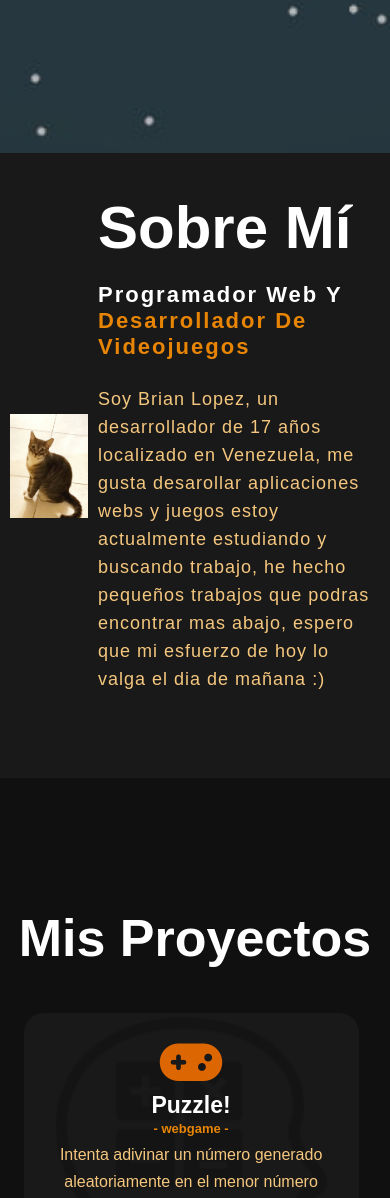
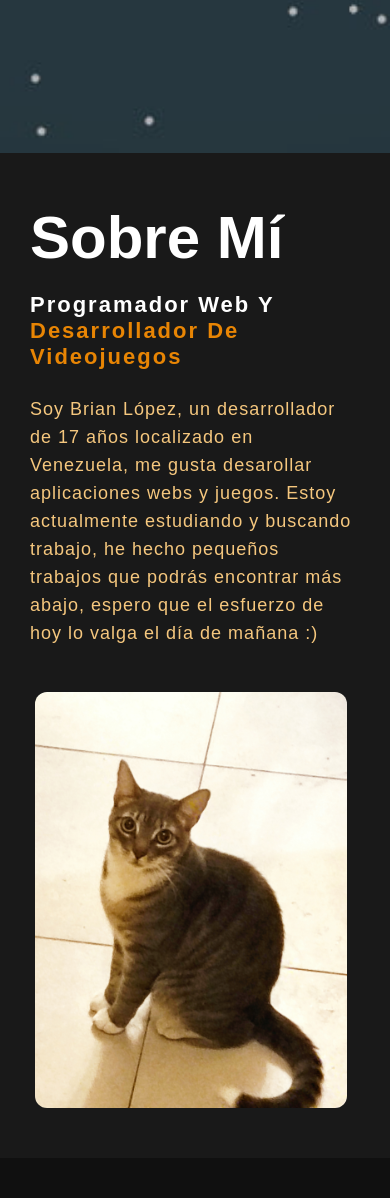
Before and after one commit to elbriant/elbriant.github.io, a PHP site: page / in a window 390 px wide. Shown: the part 1931-3129 px from the top of the page. Run offline with PHP 8.4, Linux system fonts and the light colour scheme; some libraries are stand-ins or nearby versions; grey boxes are pictures that could not be loaded.

Commit message:
almost done

```diff
--- a/index.html
+++ b/index.html
@@ -42,8 +42,7 @@
             <div class="about-text">
                 <h2>Sobre mí</h2>
                 <h5>Programador web y <span>desarrollador de videojuegos</span></h5>
-                <p>Soy Brian Lopez, un desarrollador de 17 años localizado en Venezuela, me gusta desarollar aplicaciones webs y juegos
-                    estoy actualmente estudiando y buscando trabajo, he hecho pequeños trabajos que podras encontrar mas abajo, espero que mi esfuerzo de hoy lo valga el dia de mañana :)
+                <p>Soy Brian López, un desarrollador de 17 años localizado en Venezuela, me gusta desarollar aplicaciones webs y juegos. Estoy actualmente estudiando y buscando trabajo, he hecho pequeños trabajos que podrás encontrar más abajo, espero que el esfuerzo de hoy lo valga el día de mañana :)
                 </p>
             </div>
         </div>
@@ -62,7 +61,7 @@
                 <h5>Puzzle!</h5>
                 <h6>- webgame -</h6>
                 <div class="pra">
-                    <p>Intenta adivinar un número generado aleatoriamente en el menor número de intentos posible</p>
+                    <p>Intenta adivinar un número generado aleatoriamente en el menor número de intentos posible.</p>
                     <p style="text-align: center;"><a href="./proyects/jueguito/index.html" class="button">¡Jugar!</a></p>
                 </div>
             </div>
@@ -73,7 +72,7 @@
                 <h5>The door</h5>
                 <h6>- webgame -</h6>
                 <div class="pra">
-                    <p>Un juego interactivo donde tendrás que pasar por puertas que te llevaran a diferentes lugares sin saber cual será tu destino...</p>
+                    <p>Un juego interactivo donde tendrás que pasar por puertas que te llevarán a diferentes lugares sin saber cual será tu destino...</p>
                     <p style="text-align: center;"><a href="./proyects/The door/index_construct.html" class="button">¡Jugar!</a></p>
                 </div>
             </div>
@@ -84,7 +83,7 @@
                 <h5>Gomitas</h5>
                 <h6>- webgame -</h6>
                 <div class="pra">
-                    <p>Un test online para saber que tipo de gomita dulce eres según tu personalidad</p>
+                    <p>Un test online para saber que tipo de gomita dulce eres según tu personalidad.</p>
                     <p style="text-align: center;"><a href="./proyects/gomitas/index.html" class="button">¡Jugar!</a></p>
                 </div>
             </div>
@@ -121,14 +120,14 @@
     <div class="bgdiv"><video controls="false" disablePictureInPicture autoplay muted loop id="bgcontactme" src="./resources/bg3.mp4"></video></div>
     <div class="contact-me" id="contact-me">
         <p>¡Permiteme crear algo para ti!</p>
-        <a href="contactme.html" class="button-two">Contratame</a>
+        <a href="contactme.html" class="button-two">Contactarse</a>
         <a href="https://www.pexels.com/video/person-encoding-in-a-computer-2278095/" id="credits">Video by Joseph Redfield</a>
     </div>
 
     <!------ footer start ------>
     <footer>
         <p>Brian Lopez</p>
-        <p>Quiero plata</p>
+        <p>Tu mejor elección</p>
         <div class="social">
             <a href="https://www.facebook.com/elbriant14"><i class="fa-brands fa-facebook"></i></a>
             <a href="https://twitter.com/elbriantdev"><i class="fa-brands fa-twitter"></i></a>
--- a/style.css
+++ b/style.css
@@ -3,6 +3,7 @@
     margin: 0;
     font-family: 'Josefin Sans', sans-serif;
     box-sizing: border-box;
+    /* outline: #f00 solid 1px; */
 }
 :root {
     --orange-verylight: #f5c77e;
@@ -134,13 +135,15 @@ h4 {
     background-color: #191919;
 }
 
-.about img{
+.about .main img {
     height: auto;
     width: 430px;
+    border-radius: 12px;
+
 }
 
 .about-text {
-    width: 550px;
+    max-width: 550px;
 }
 
 .main {
@@ -150,6 +153,7 @@ h4 {
     display: flex;
     align-items: center;
     justify-content: space-around;
+    z-index: 50;
 }
 
 .about-text h2{
@@ -269,6 +273,7 @@ h6 {
     margin: 2px 0 5px;
     z-index: 100;
 }
+
 
 .pra p {
     color: var(--orange-verylight);
@@ -445,7 +450,7 @@ footer p:nth-child(2){
     object-fit: contain;
     scale: 2;
 }
-@media only screen and (max-width: 1100px) {
+@media screen and (max-width: 1100px) {
     .logo {
         font-size: 30px;
         padding: 5px 0 5px 20px;
@@ -493,27 +498,26 @@ footer p:nth-child(2){
     #check:checked ~ ul {
         transform: translateX(0%);
     }
-    .about img {
-        width: 20vw;
-        margin-right: 10px;
+    .about {
+        padding: 20px;
     }
-    .about {
-        padding: 10px 0 ;
+    .about .main img {
+        width: 80vw;
+        max-width: 400px;
+        order: 50;
     }
     .main {
         margin: 30px 0;
         padding-left: 10px;
+        flex-direction: column;
     }
-
     .about-text h2 {
         font-size: 60px;
     }
-
     .title h2{
         width: 100vw;
         font-size: 52px;
     }
-
     .contact-me p {
         font-size: 35px;
         text-align: center;
```
